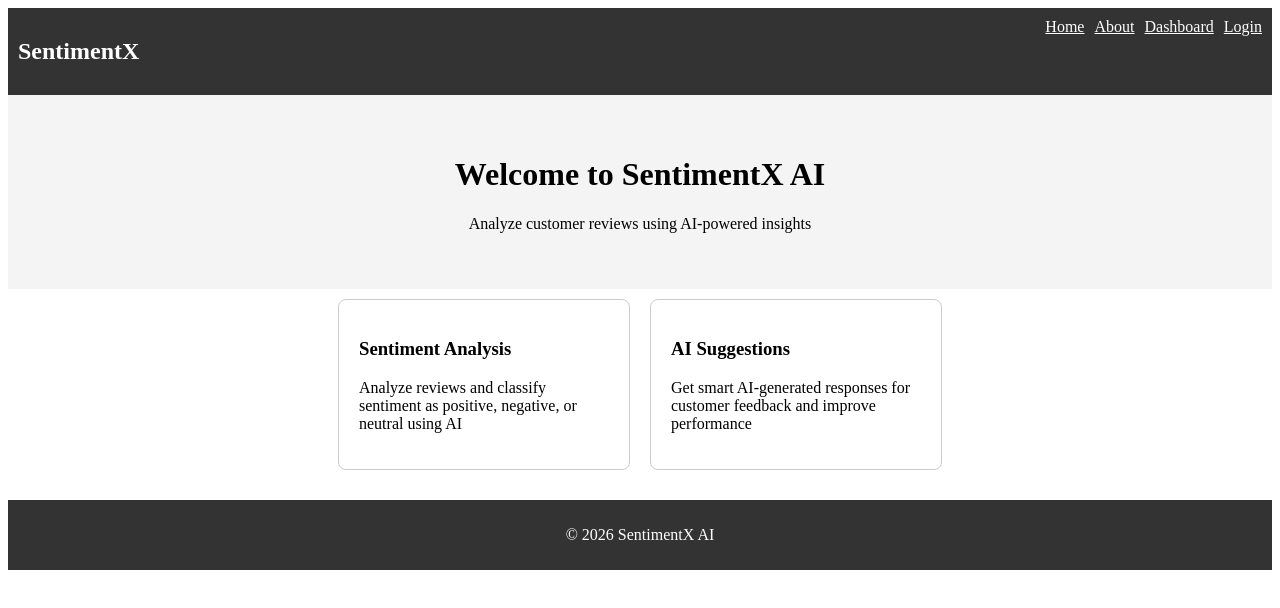
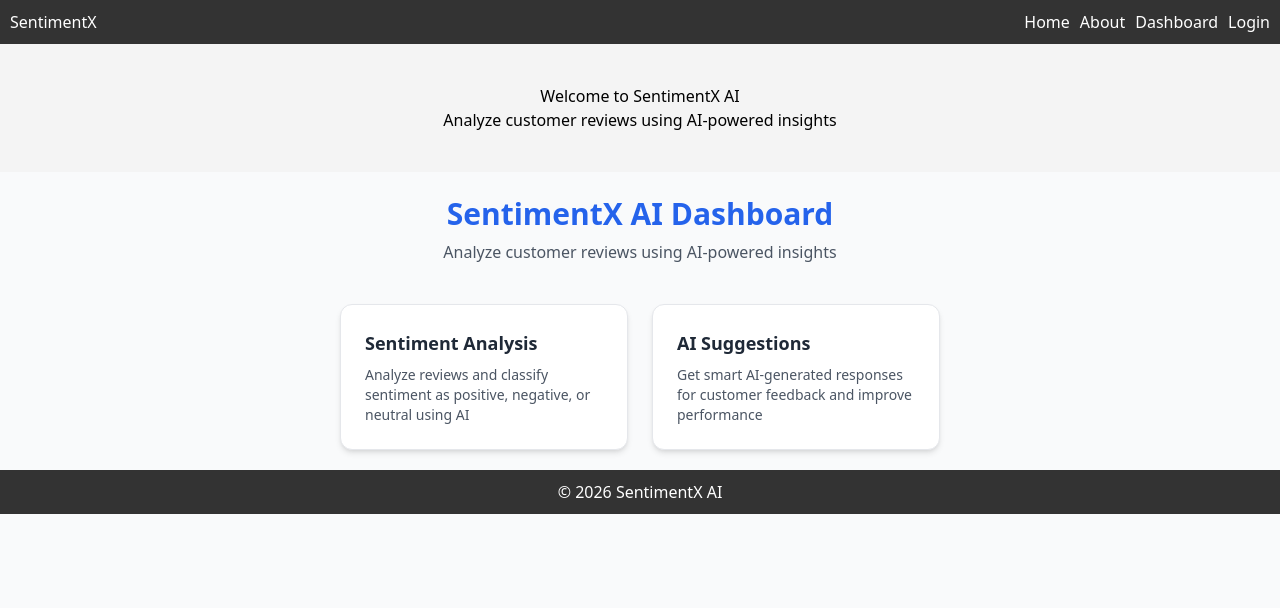
Before and after one commit to riddhimagairola/sentimentx-ai, a React (Create React App) app: page / in a window 1280 px wide. Shown: the top 608 px of the page. Built offline with nearby package versions, Linux system fonts and the light colour scheme.

Commit message:
refactor: finalize UI with Tailwind styling

```diff
--- a/package.json
+++ b/package.json
@@ -22,5 +22,10 @@
       "last 1 firefox version",
       "last 1 safari version"
     ]
+  },
+  "devDependencies": {
+    "autoprefixer": "^10.5.0",
+    "postcss": "^8.5.15",
+    "tailwindcss": "^3.4.19"
   }
 }
--- /dev/null
+++ b/postcss.config.js
@@ -0,0 +1,6 @@
+module.exports = {
+  plugins: {
+    tailwindcss: {},
+    autoprefixer: {},
+  },
+}
--- a/src/components/Card.js
+++ b/src/components/Card.js
@@ -1,14 +1,12 @@
 function Card({ title = "Untitled", description = "No description available" }) {
   return (
-    <div style={{
-      border: "1px solid #ccc",
-      padding: "20px",
-      margin: "10px",
-      borderRadius: "8px",
-      width: "250px"
-    }}>
-      <h3>{title}</h3>
-      <p>{description}</p>
+    <div className="bg-white border border-gray-200 shadow-md rounded-xl p-6 w-72 hover:shadow-xl transition duration-300">
+      <h3 className="text-lg font-semibold text-gray-800 mb-2">
+        {title}
+      </h3>
+      <p className="text-gray-600 text-sm">
+        {description}
+      </p>
     </div>
   );
 }
--- /dev/null
+++ b/src/index.css
@@ -0,0 +1,3 @@
+@tailwind base;
+@tailwind components;
+@tailwind utilities;
--- a/src/index.js
+++ b/src/index.js
@@ -1,7 +1,7 @@
 import React from 'react';
 import ReactDOM from 'react-dom/client';
 import App from './App';
-
+import "./index.css";
 const root = ReactDOM.createRoot(document.getElementById('root'));
 root.render(
   <React.StrictMode>
--- a/src/pages/Home.js
+++ b/src/pages/Home.js
@@ -5,19 +5,24 @@ import Footer from "../components/Footer";
 
 function Home() {
   return (
-    <div>
+    <div className="min-h-screen bg-gray-50">
       <Navbar />
       <Hero />
 
-      <div style={{
-        display: "flex",
-        flexWrap: "wrap",
-        justifyContent: "center"
-      }}>
+      <h1 className="text-3xl font-bold text-center text-blue-600 mt-6">
+        SentimentX AI Dashboard
+      </h1>
+
+      <p className="text-center text-gray-600 mt-2">
+        Analyze customer reviews using AI-powered insights
+      </p>
+
+      <div className="flex flex-wrap justify-center gap-6 mt-10 px-4">
         <Card
           title="Sentiment Analysis"
           description="Analyze reviews and classify sentiment as positive, negative, or neutral using AI"
         />
+
         <Card
           title="AI Suggestions"
           description="Get smart AI-generated responses for customer feedback and improve performance"
--- /dev/null
+++ b/tailwind.config.js
@@ -0,0 +1,7 @@
+module.exports = {
+  content: ["./src/**/*.{js,jsx,ts,tsx}"],
+  theme: {
+    extend: {},
+  },
+  plugins: [],
+};
```
Also changed, not shown: 1 other file (tests, documents, lock files or other folders).
